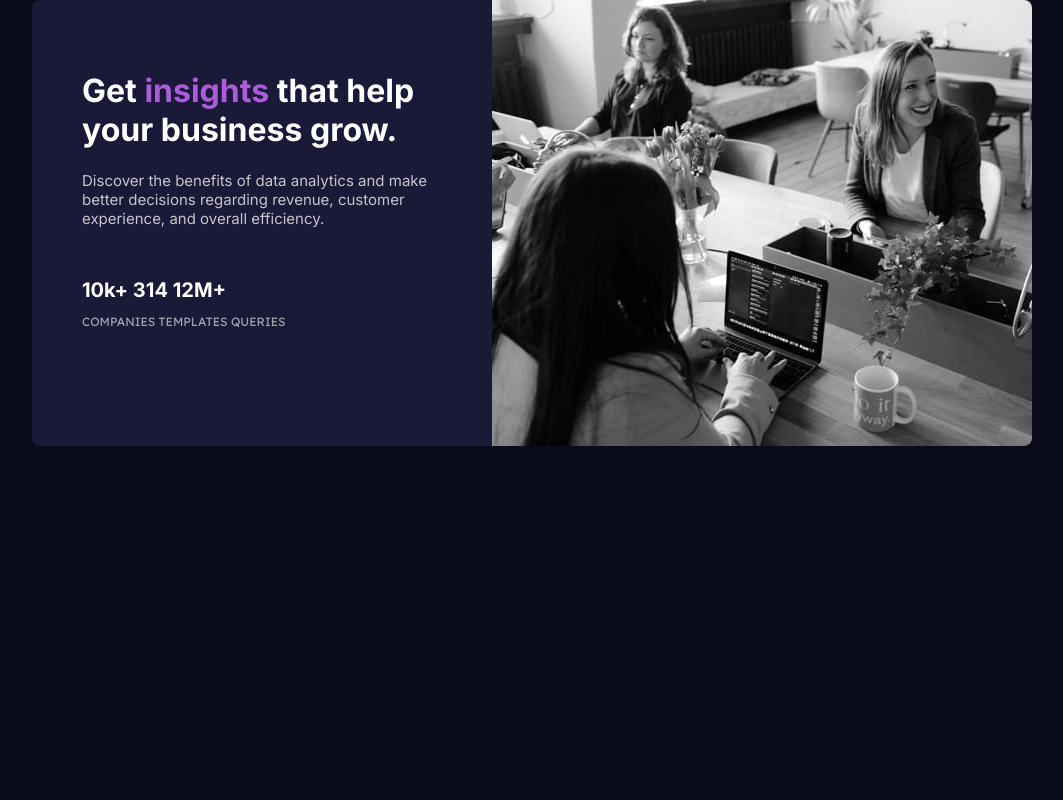
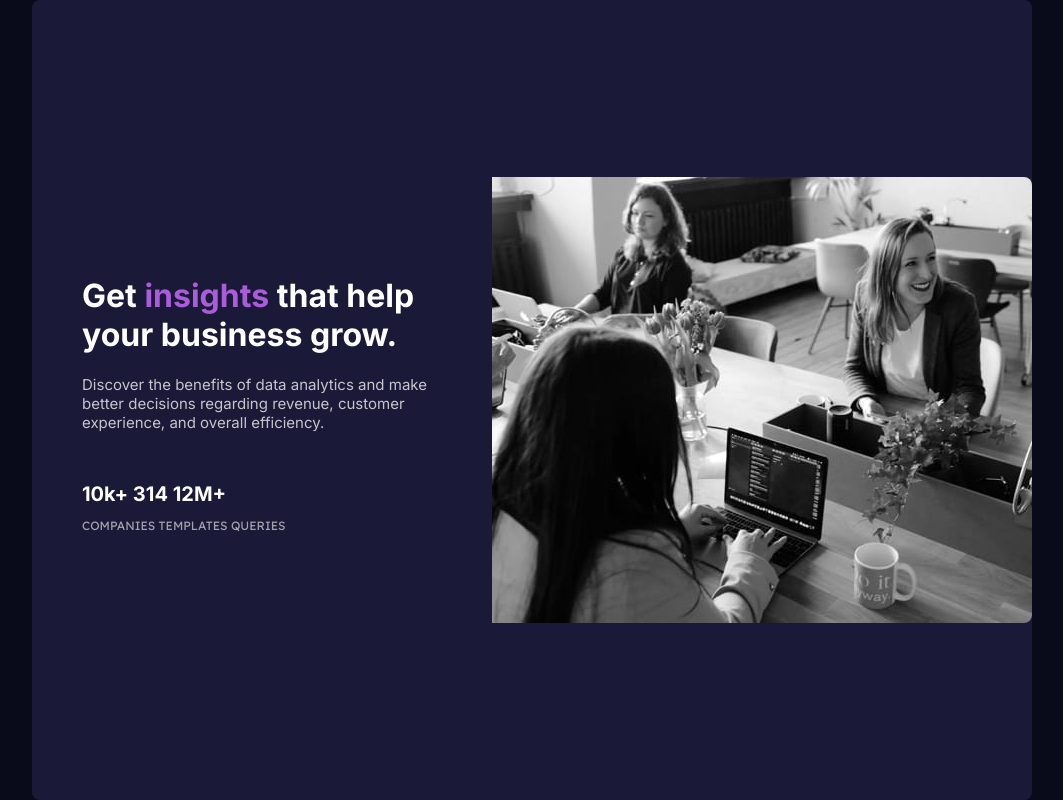
Before and after one commit to Oscarandio/Stats-Preview-Card, a plain HTML site: page index.html in a window 1280 px wide. Shown: the whole page, without its empty margins (108-1171 px from the left). Drawn offline with Linux system fonts and the light colour scheme.

Commit message:
Fixed the center alignment of the container

```diff
--- a/css/estilos.css
+++ b/css/estilos.css
@@ -8,12 +8,11 @@ body {
   margin: auto;
 }
 
-body .card-container {
+.card-container {
   display: flex;
-  justify-content: space-around;
-}
-
-.card-container {
+  justify-content: center;
+  align-items: center;
+  height: 100vh;
   background-color: hsl(244, 38%, 16%);
   max-width: 1000px;
   border-radius: 8px;
```
